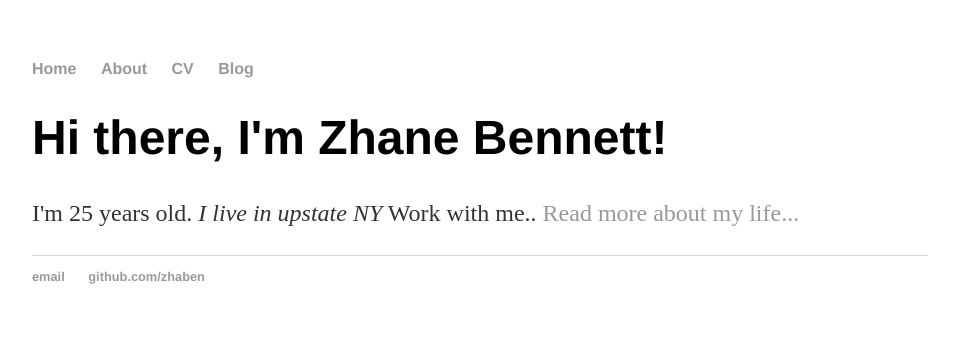
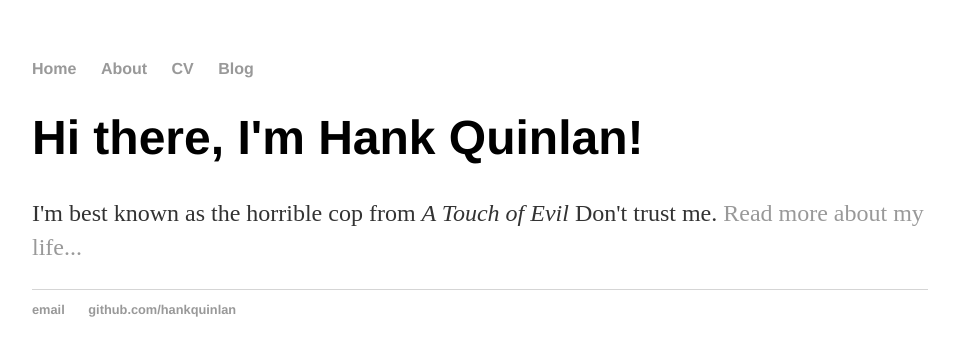
Before and after one commit to zhaben/zhaben.github.io, a Jekyll site: the page built from index.html, in a window 1280 px wide. Shown: the top 356 px of the page, without its empty margins (160-1119 px from the left). Built offline with Jekyll 4.4.1, drawn with Linux system fonts in a browser that asks for light colours.

Commit message:
Update index.html
Updated to use default layout.

```diff
--- a/index.html
+++ b/index.html
@@ -1,30 +1,8 @@
-<!DOCTYPE html>
-<html>
-	<head>
-		<title>Zhane Bennett</title>
-		<!-- link to main stylesheet -->
-		<link rel="stylesheet" type="text/css" href="/css/main.css">
-	</head>
-	<body>
-		<nav>
-    		<ul>
-        		<li><a href="/">Home</a></li>
-	        	<li><a href="/about">About</a></li>
-        		<li><a href="/cv">CV</a></li>
-        		<li><a href="/blog">Blog</a></li>
-    		</ul>
-		</nav>
-		<div class="container">
-    		<div class="blurb">
-        		<h1>Hi there, I'm Zhane Bennett!</h1>
-				<p>I'm 25 years old. <em>I live in upstate NY</em> Work with me.. <a href="/about">Read more about my life...</a></p>
-    		</div><!-- /.blurb -->
-		</div><!-- /.container -->
-		<footer>
-    		<ul>
-        		<li><a href="mailto:zhanebennett@gmail.com">email</a></li>
-        		<li><a href="https://github.com/zhaben">github.com/zhaben</a></li>
-			</ul>
-		</footer>
-	</body>
-</html>
+---
+layout: default
+title: Hank Quinlan, Horrible Cop
+---
+<div class="blurb">
+	<h1>Hi there, I'm Hank Quinlan!</h1>
+	<p>I'm best known as the horrible cop from <em>A Touch of Evil</em> Don't trust me. <a href="/about">Read more about my life...</a></p>
+</div><!-- /.blurb -->
```
